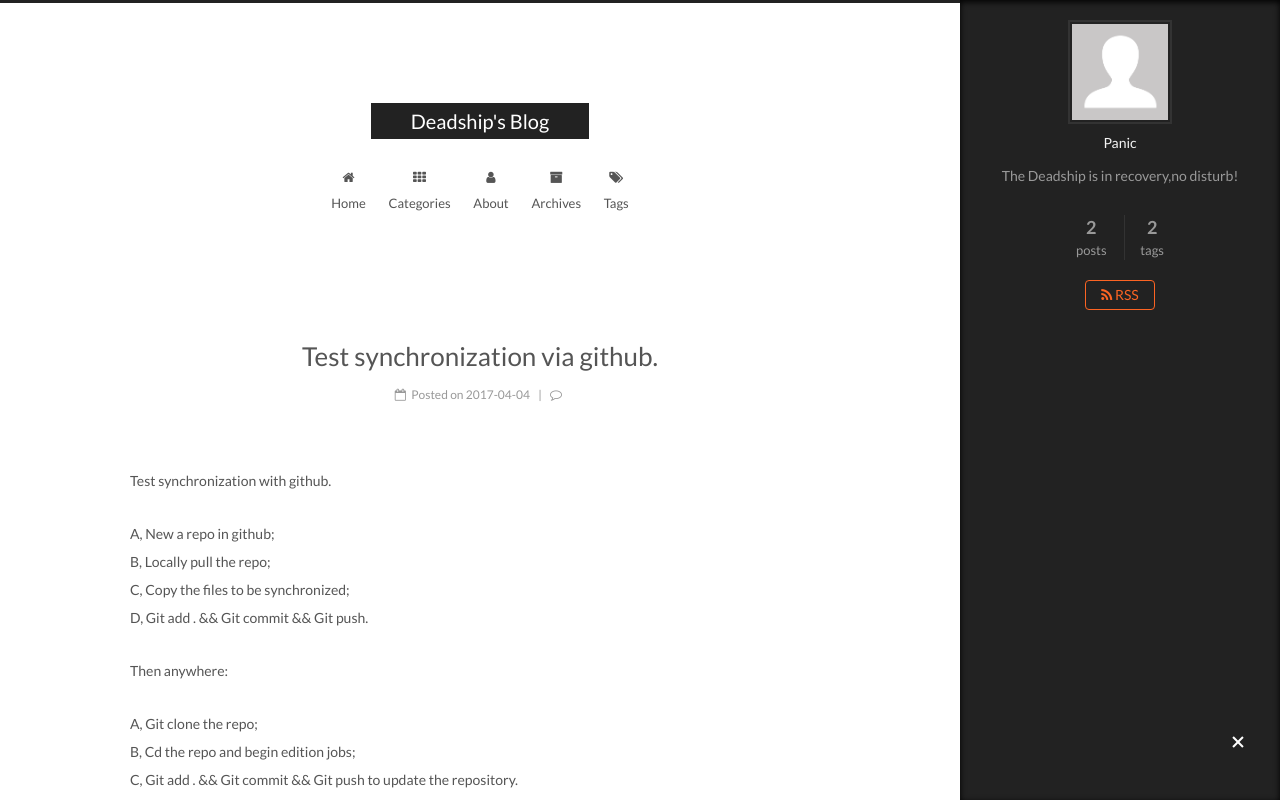
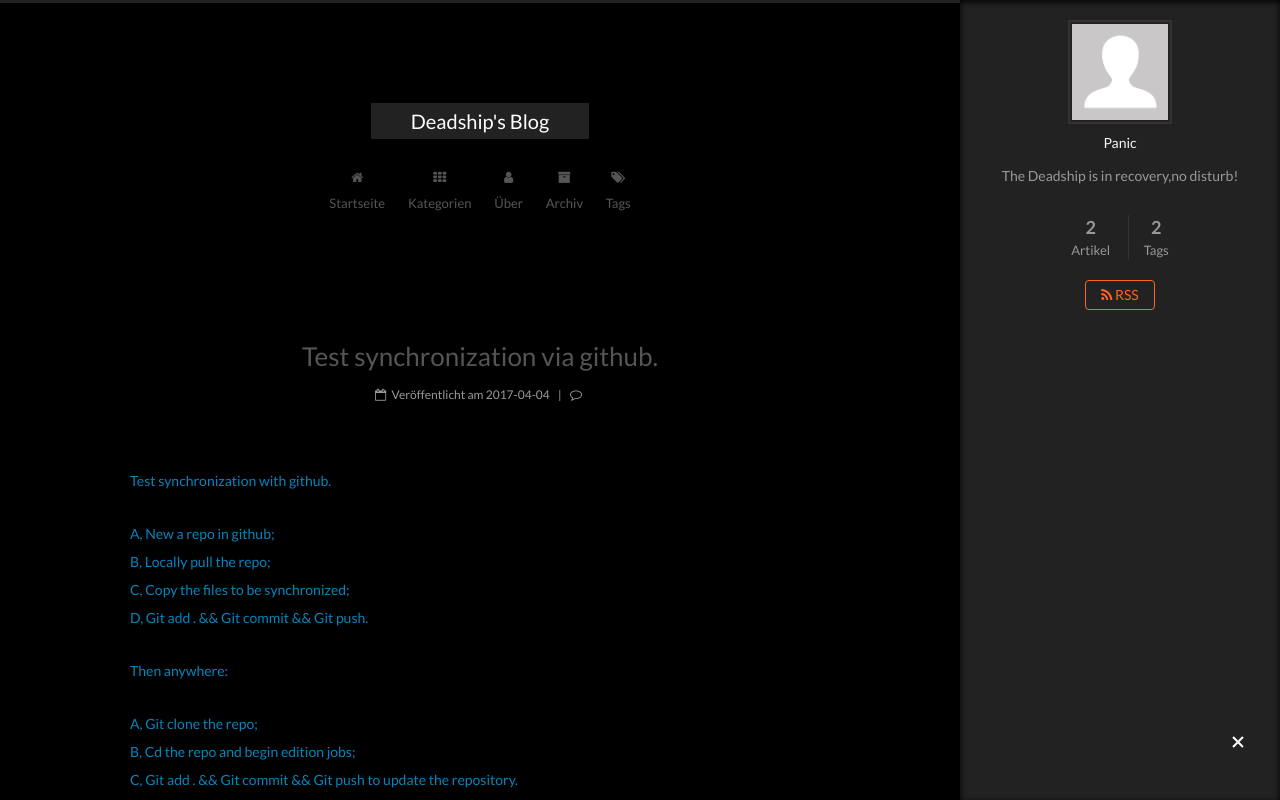
Before and after one commit to deadship2003/deadship2003.github.io, a plain HTML site: page index.html in a window 1280 px wide. Both pictures are taken after a click on the element 1238 px from the left and 743 px from the top of the page. Shown: the top 800 px of the page. Drawn offline with Linux system fonts and the light colour scheme.

Commit message:
Site updated: 2017-04-04 17:02:44

```diff
--- a/css/main.css
+++ b/css/main.css
@@ -188,8 +188,8 @@ body {
   font-family: 'Lato', "PingFang SC", "Microsoft YaHei", sans-serif;
   font-size: 14px;
   line-height: 2;
-  color: #555;
-  background: #fff;
+  color: #0684bd;
+  background: #000;
 }
 @media (max-width: 767px) {
   body {
@@ -835,7 +835,7 @@ pre .javascript .function {
   display: block;
   width: 22px;
   height: 2px;
-  background: #555;
+  background: #0684bd;
   border-radius: 1px;
 }
 .btn-bar+.btn-bar {
@@ -958,7 +958,7 @@ pre .javascript .function {
   bottom: 19px;
 }
 .header {
-  background: #fff;
+  background: #000;
 }
 .header-inner {
   position: relative;
@@ -1691,7 +1691,7 @@ pre .javascript .function {
   width: 4px;
   height: 4px;
   border-radius: 50%;
-  background: #2a0971;
+  background: #fff;
 }
 .links-of-blogroll {
   font-size: 13px;
--- a/index.html
+++ b/index.html
@@ -199,7 +199,7 @@
 
               <i class="menu-item-icon fa fa-fw fa-home"></i> <br />
 
-            Home
+            Startseite
           </a>
         </li>
 
@@ -209,7 +209,7 @@
 
               <i class="menu-item-icon fa fa-fw fa-th"></i> <br />
 
-            Categories
+            Kategorien
           </a>
         </li>
 
@@ -219,7 +219,7 @@
 
               <i class="menu-item-icon fa fa-fw fa-user"></i> <br />
 
-            About
+            Über
           </a>
         </li>
 
@@ -229,7 +229,7 @@
 
               <i class="menu-item-icon fa fa-fw fa-archive"></i> <br />
 
-            Archives
+            Archiv
           </a>
         </li>
 
@@ -309,7 +309,7 @@
                 <i class="fa fa-calendar-o"></i>
               </span>
 
-                <span class="post-meta-item-text">Posted on</span>
+                <span class="post-meta-item-text">Veröffentlicht am</span>
 
               <time title="Post created" itemprop="dateCreated datePublished" datetime="2017-04-04T13:07:21+08:00">
                 2017-04-04
@@ -447,7 +447,7 @@
                 <i class="fa fa-calendar-o"></i>
               </span>
 
-                <span class="post-meta-item-text">Posted on</span>
+                <span class="post-meta-item-text">Veröffentlicht am</span>
 
               <time title="Post created" itemprop="dateCreated datePublished" datetime="2017-04-03T12:23:14+08:00">
                 2017-04-03
@@ -591,7 +591,7 @@
             <div class="site-state-item site-state-posts">
               <a href="/archives">
                 <span class="site-state-item-count">2</span>
-                <span class="site-state-item-name">posts</span>
+                <span class="site-state-item-name">Artikel</span>
               </a>
             </div>
 
@@ -604,7 +604,7 @@
             <div class="site-state-item site-state-tags">
               <a href="/tags/index.html">
                 <span class="site-state-item-count">2</span>
-                <span class="site-state-item-name">tags</span>
+                <span class="site-state-item-name">Tags</span>
               </a>
             </div>
 
```
Also changed, not shown: 2017/04/03/Hello-World/index.html (+7 -7 lines), 2017/04/04/Test-synchronization-via-github/index.html (+7 -7 lines), about/index.html (+6 -6 lines), archives/2017/04/index.html (+8 -8 lines), archives/2017/index.html (+8 -8 lines), archives/index.html (+8 -8 lines), categories/index.html (+7 -7 lines), tags/Git/index.html (+6 -6 lines), tags/Hexo-Git-VPS/index.html (+6 -6 lines), tags/index.html (+7 -7 lines).
